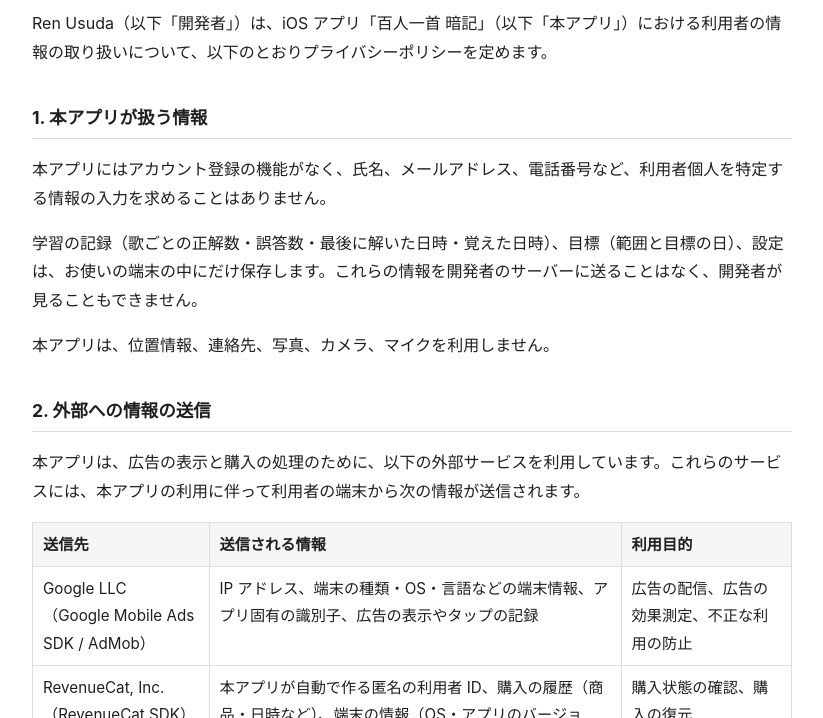
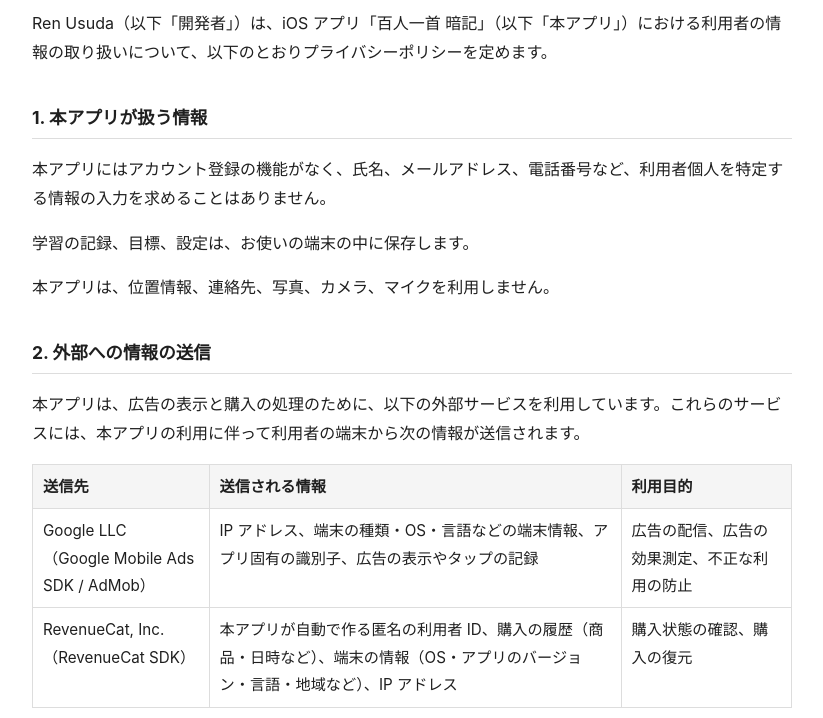
Before and after one commit to renusuda/hyakunin_isshu_privacy_policy, a plain HTML site: page index.html in a window 1280 px wide. Shown: the part 82-800 px from the top of the page, without its empty margins (228-1051 px from the left). Drawn offline with Linux system fonts and the light colour scheme.

Commit message:
docs: 端末内に保存する情報の記述を簡潔にする
Co-Authored-By: Claude Opus 5.5 <noreply@anthropic.com>

```diff
--- a/index.html
+++ b/index.html
@@ -92,7 +92,7 @@
         本アプリにはアカウント登録の機能がなく、氏名、メールアドレス、電話番号など、利用者個人を特定する情報の入力を求めることはありません。
       </p>
       <p>
-        学習の記録（歌ごとの正解数・誤答数・最後に解いた日時・覚えた日時）、目標（範囲と目標の日）、設定は、お使いの端末の中にだけ保存します。これらの情報を開発者のサーバーに送ることはなく、開発者が見ることもできません。
+        学習の記録、目標、設定は、お使いの端末の中に保存します。
       </p>
       <p>
         本アプリは、位置情報、連絡先、写真、カメラ、マイクを利用しません。
```
